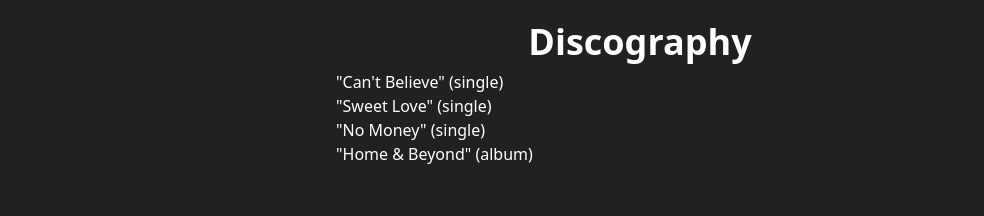
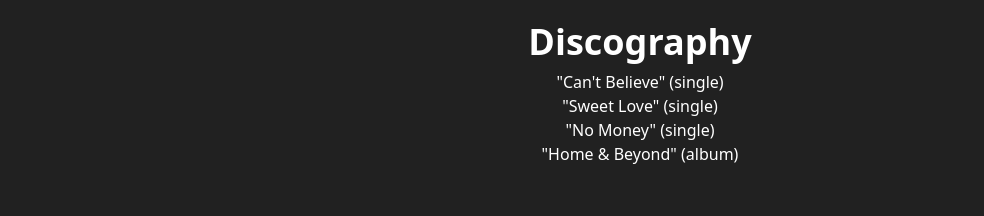
Before and after one commit to rimu-7/sirreno_profile2, a React (Vite) app: page /portfolio in a window 1280 px wide. Shown: the part 570-786 px from the top of the page, without its empty margins (0-984 px from the left). Built offline with nearby package versions, Linux system fonts and the light colour scheme.

Commit message:
portfolio

```diff
--- a/src/Pages/Components/Portfolio.jsx
+++ b/src/Pages/Components/Portfolio.jsx
@@ -89,12 +89,16 @@ const Portfolio = () => {
             {artistText.map((item) => (
               <div key={item.id} className="artist-item p-6 m-2  rounded-lg  ">
                 <h2 className="text-4xl font-semibold ">{item.heading}</h2>
-    <p className="text-base text-justify  mt-2" style={{ whiteSpace: "pre-line" }}>
+                <p
+                  className={`text-base mt-2 ${
+                    item.id === 3 ? "text-center" : "text-justify"
+                  }`}
+                  style={{ whiteSpace: "pre-line" }}
+                >
                   {item.description}
                 </p>
               </div>
             ))}
-
           </div>
         </section>
 
```
Lines whose indentation alone changed are shown as unchanged.
